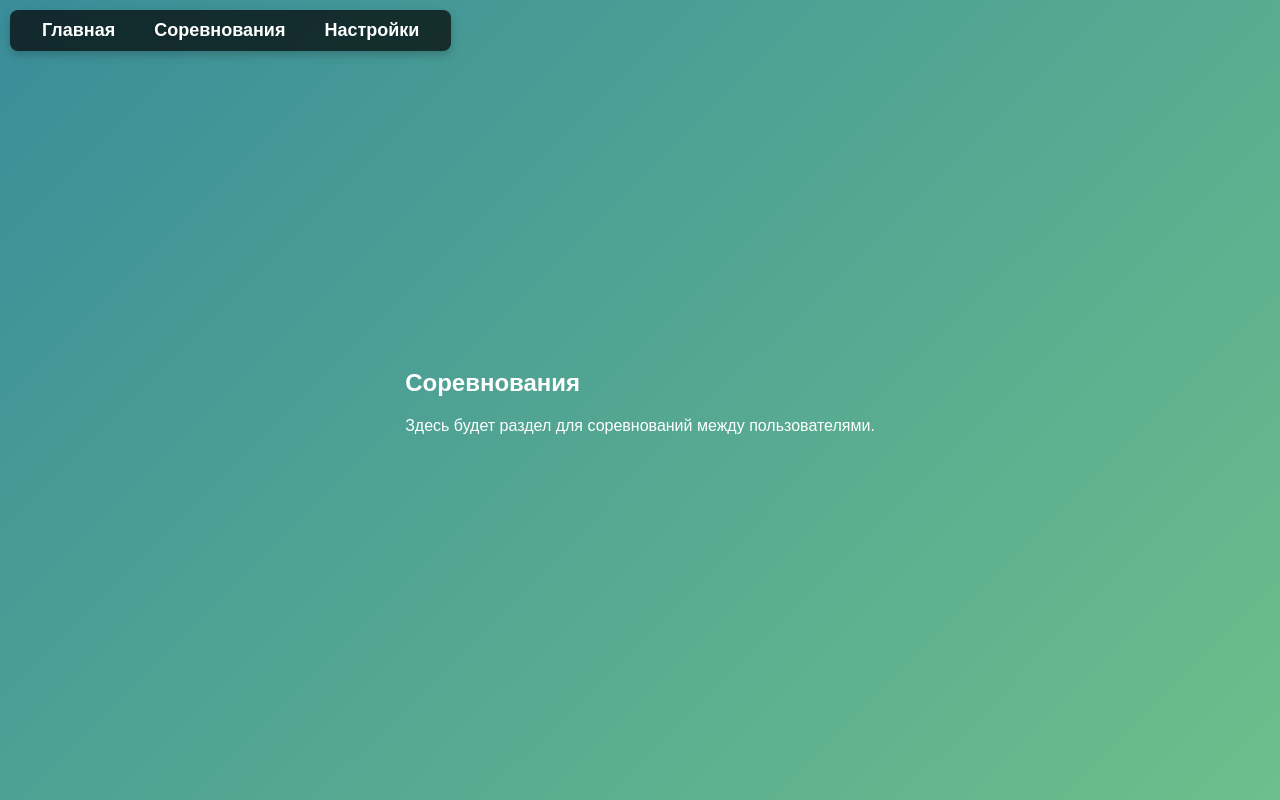
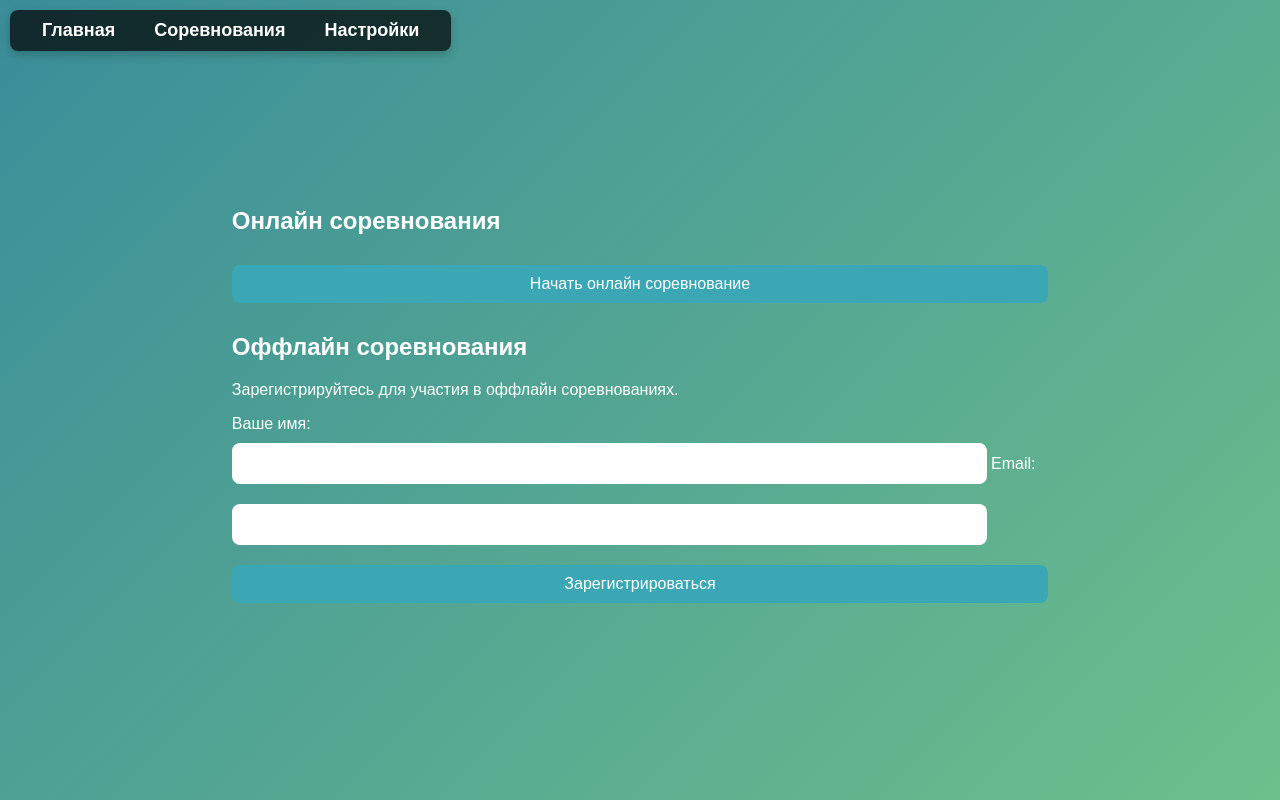
Before and after one commit to Altusha4/Math-Tasks-Generator, a plain HTML site: page index.html in a window 1280 px wide. Both pictures are taken after a click on the link "Соревнования". Drawn offline with nearby package versions, Linux system fonts and the light colour scheme; some packages are replaced by stand-ins of ours; no server answers.

Commit message:
Update index.html

```diff
--- a/index.html
+++ b/index.html
@@ -234,6 +234,39 @@
             <li><a href="#" onclick="showSection('competitions')">Соревнования</a></li>
             <li><a href="#" onclick="showSection('settings')">Настройки</a></li>
         </ul>
+    </div>
+    <div id="competitions" class="content-section">
+        <h2>Онлайн соревнования</h2>
+        <button onclick="startOnlineCompetition()">Начать онлайн соревнование</button>
+
+        <h2>Оффлайн соревнования</h2>
+        <p>Зарегистрируйтесь для участия в оффлайн соревнованиях.</p>
+        <form id="offline-registration">
+            <label for="name">Ваше имя:</label>
+            <input type="text" id="name" name="name" required>
+
+            <label for="email">Email:</label>
+            <input type="email" id="email" name="email" required>
+
+            <button type="submit">Зарегистрироваться</button>
+        </form>
+    </div>
+
+    <div id="competitions" class="content-section">
+        <h2>Онлайн соревнования</h2>
+        <button onclick="startOnlineCompetition()">Начать онлайн соревнование</button>
+
+        <h2>Оффлайн соревнования</h2>
+        <p>Зарегистрируйтесь для участия в оффлайн соревнованиях.</p>
+        <form id="offline-registration">
+            <label for="name">Ваше имя:</label>
+            <input type="text" id="name" name="name" required>
+
+            <label for="email">Email:</label>
+            <input type="email" id="email" name="email" required>
+
+            <button type="submit">Зарегистрироваться</button>
+        </form>
     </div>
 
     <div id="main" class="content-section">
@@ -506,6 +539,26 @@
         .catch(error => console.error("Ошибка:", error));
     }
 
+    document.getElementById('offline-registration').addEventListener('submit', function(event) {
+        event.preventDefault();
+        const name = document.getElementById('name').value;
+        const email = document.getElementById('email').value;
+
+        fetch('/register_offline', {
+            method: 'POST',
+            headers: {'Content-Type': 'application/json'},
+            body: JSON.stringify({name, email})
+        })
+        .then(response => response.json())
+        .then(data => {
+            console.log(data);
+            alert('Вы зарегистрированы!');
+        })
+        .catch(error => {
+            console.error('Ошибка:', error);
+        });
+    });
+
 
     function changeLanguage() {
         let selectedLang = document.getElementById("language").value;
@@ -536,6 +589,11 @@
         input.focus();
         input.selectionStart = input.selectionEnd = startPos + symbol.length;
     }
+
+    function startOnlineCompetition() {
+        socket.emit('start_competition', {message: 'Начать онлайн соревнование!'});
+    }
+
     </script>
 </body>
 </html>
```
